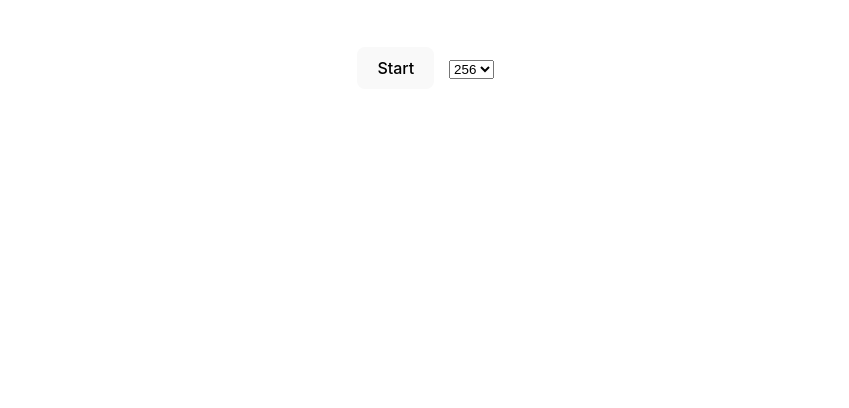
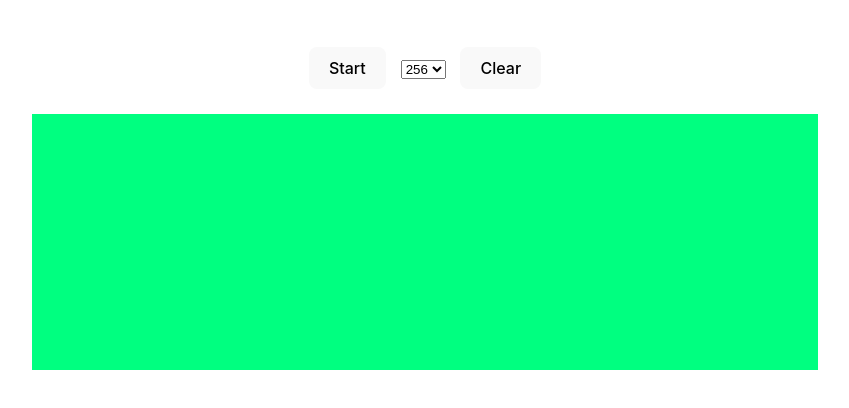
Before and after one commit to 0xshipthecode/socrates-2, a React (Vite) app: page / in a window 1280 px wide. Shown: the part 200-608 px from the top of the page, without its empty margins (215-1064 px from the left). Built offline with nearby package versions, Linux system fonts and the light colour scheme.

Commit message:
feat: added clear canvas button to restart spectrogram

```diff
--- a/src/App.tsx
+++ b/src/App.tsx
@@ -1,5 +1,5 @@
 import "./App.css";
-import { useState } from "react";
+import { useRef, useState } from "react";
 import Spectrogram from "./components/Spectrogram";
 
 export default function App() {
@@ -7,6 +7,7 @@ export default function App() {
 
   const [showFreqs, setShowFreqs] = useState(256);
   const [stream, setStream] = useState<MediaStream | undefined>(undefined);
+  const spectrogramRef = useRef<typeof Spectrogram>();
 
   const updateRecordingStatus = (newStatus: boolean) => {
     if (newStatus) {
@@ -44,9 +45,16 @@ export default function App() {
           <option value="256">256</option>
           <option value="128">128</option>
         </select>
+        <button
+          style={{ margin: "0.5em" }}
+          onClick={() => spectrogramRef.current?.clearTheCanvas()}
+        >
+          Clear
+        </button>
       </div>
       <div>
         <Spectrogram
+          ref={spectrogramRef}
           showFreqs={showFreqs}
           fftSize={fftSize}
           stream={stream}
--- a/src/components/Spectrogram.tsx
+++ b/src/components/Spectrogram.tsx
@@ -1,4 +1,4 @@
-import { useRef } from "react";
+import { forwardRef, useEffect, useImperativeHandle, useRef } from "react";
 
 interface SpectrogramProps {
   fftSize: number;
@@ -7,12 +7,30 @@ interface SpectrogramProps {
   stream: MediaStream | undefined;
 }
 
-export default function Spectrogram(props: SpectrogramProps) {
+const Spectrogram = forwardRef((props: SpectrogramProps, ref) => {
+  // export default function Spectrogram(props: SpectrogramProps) {
   const animationController = useRef(-1);
   const canvasRef = useRef<HTMLCanvasElement | null>(null);
   const source = useRef<AudioNode>();
   const analyzer = useRef<AnalyserNode>();
   const canvasPos = useRef(0);
+
+  const clearCanvas = () => {
+    const canvas = canvasRef.current!;
+    const ctx = canvas.getContext("2d")!;
+    ctx.rect(0, 0, canvas.width, canvas.height);
+    ctx.fillStyle = "rgb(0,255,128)";
+    ctx.fill();
+    canvasPos.current = 0;
+  };
+
+  useEffect(clearCanvas, [canvasRef]);
+
+  useImperativeHandle(ref, () => ({
+    clearTheCanvas() {
+      clearCanvas();
+    },
+  }));
 
   const generateHeatMapColors = (): Uint8ClampedArray[] => {
     const colors = new Array(256);
@@ -92,7 +110,6 @@ export default function Spectrogram(props: SpectrogramProps) {
       }
       // we re-start the animation forcibly since even if just the fftShow parameter
       // has been changed the closure needs to be made again to pick up the update
-      console.log(`cancelling ${animationController.current}`);
       cancelAnimationFrame(animationController.current);
       animationController.current = requestAnimationFrame(incrementSpectrogram);
     }
@@ -107,7 +124,10 @@ export default function Spectrogram(props: SpectrogramProps) {
       ref={canvasRef}
       width={786}
       height={256}
+      color="rgb(0,255,0)"
       style={{ border: "1px solid #ffffff" }}
     />
   );
-}
+});
+
+export default Spectrogram;
```
